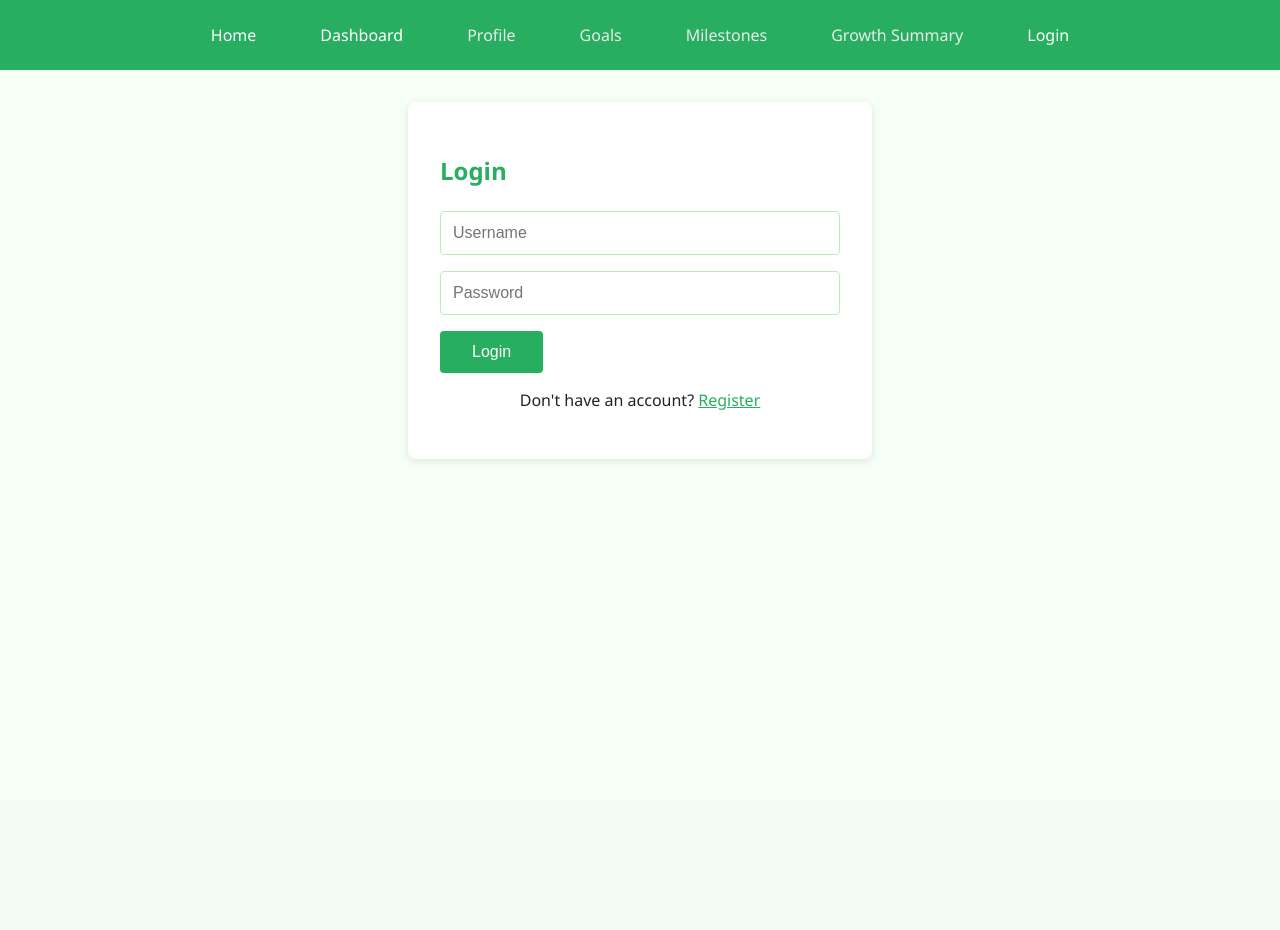
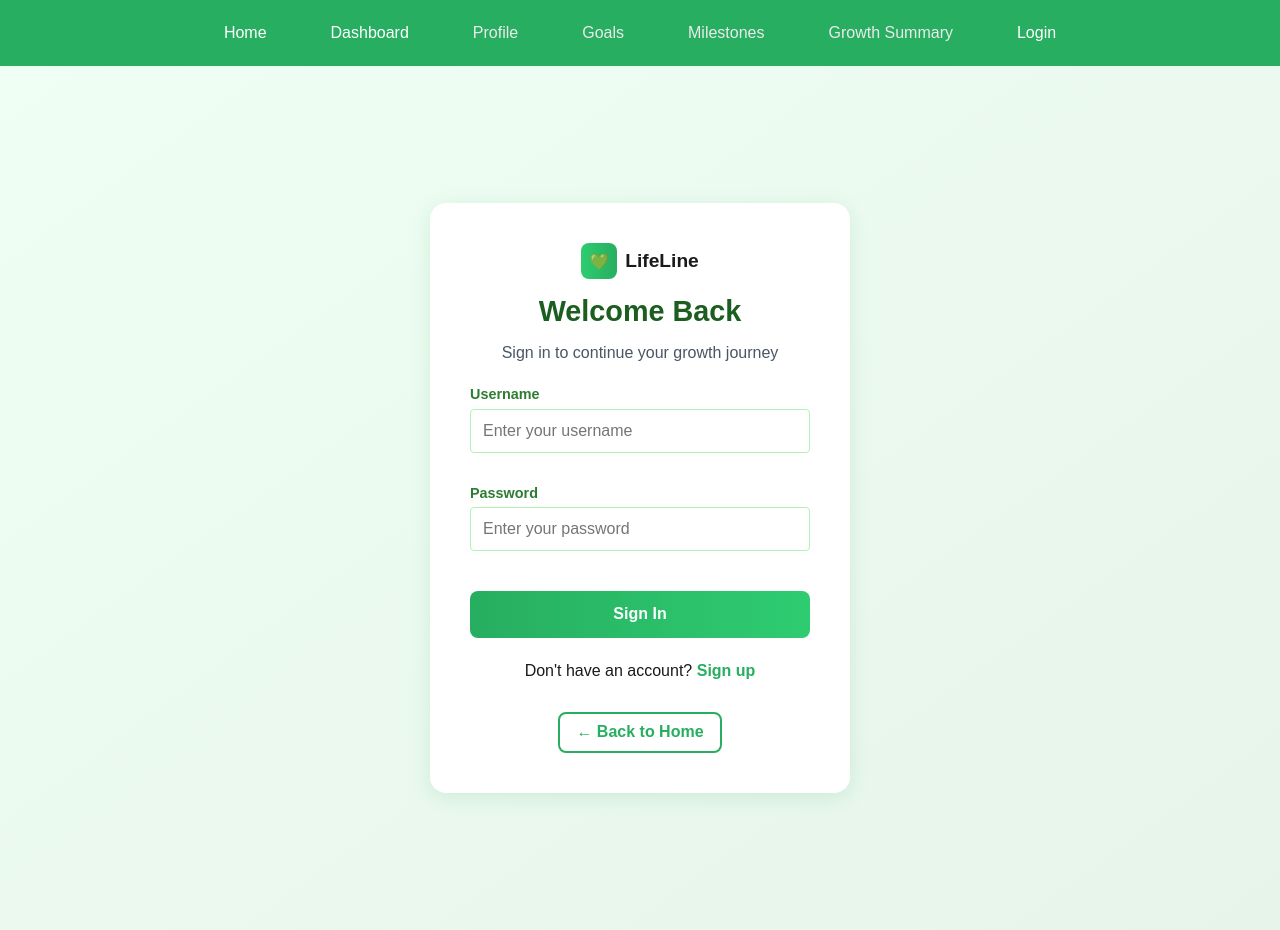
Before and after one commit to rubiojademm/CSIT327-G8-LifeLine, a Django app: page /users/login/ in a window 1280 px wide. Before the commit the page ends 461 px from the top, so only its background shows below. Run offline with Django 5.2, Linux system fonts and the light colour scheme.

Commit message:
feature(users): implement new login ui

```diff
--- /dev/null
+++ b/LifeLine/ui/static/css/login.css
@@ -0,0 +1,174 @@
+body {
+  margin: 0;
+  font-family: 'Poppins', sans-serif;
+  background: linear-gradient(to bottom right, #f0fff4, #e6f4ea);
+  color: #1a1a1a;
+}
+
+.login-page {
+  min-height: 100vh;
+  display: flex;
+  align-items: center;
+  justify-content: center;
+  padding: 2rem;
+}
+
+.login-card {
+  background: #ffffff;
+  border-radius: 16px;
+  box-shadow: 0 4px 20px rgba(39, 174, 96, 0.15);
+  max-width: 420px;
+  width: 100%;
+  padding: 2.5rem;
+  text-align: center;
+  box-sizing: border-box;
+}
+
+.logo {
+  display: flex;
+  justify-content: center;
+  align-items: center;
+  gap: 0.5rem;
+  margin-bottom: 1rem;
+}
+
+.logo-icon {
+  background: linear-gradient(90deg, #2ecc71, #27ae60);
+  color: white;
+  width: 36px;
+  height: 36px;
+  border-radius: 8px;
+  display: flex;
+  align-items: center;
+  justify-content: center;
+}
+
+h1 {
+  font-size: 1.2rem;
+  margin: 0;
+}
+
+h2 {
+  font-size: 1.8rem;
+  margin: 0.5rem 0;
+  color: #1b5e20;
+}
+
+.subtitle {
+  color: #4b5563;
+  margin-bottom: 1.5rem;
+}
+
+.login-form {
+  display: flex;
+  flex-direction: column;
+  gap: 1rem;
+  text-align: left;
+}
+
+.form-group {
+  display: flex;
+  flex-direction: column;
+  gap: 0.4rem;
+}
+
+label {
+  font-weight: 600;
+  font-size: 0.9rem;
+  color: #2e7d32;
+}
+
+input {
+  width: 100%;
+  padding: 0.8rem 1rem;
+  border: 1.5px solid #c8e6c9;
+  border-radius: 8px;
+  font-size: 1rem;
+  transition: all 0.3s;
+  box-sizing: border-box;
+}
+
+input:focus {
+  outline: none;
+  border-color: #27ae60;
+  box-shadow: 0 0 5px rgba(39, 174, 96, 0.4);
+}
+
+.btn-primary {
+  margin-top: 0.5rem;
+  background: linear-gradient(90deg, #27ae60, #2ecc71);
+  color: white;
+  font-weight: 600;
+  border: none;
+  border-radius: 8px;
+  padding: 0.9rem;
+  cursor: pointer;
+  transition: transform 0.2s ease, opacity 0.2s ease;
+}
+
+.btn-primary:hover {
+  transform: translateY(-2px);
+  opacity: 0.9;
+}
+
+.messages {
+  margin-top: 1rem;
+  min-height: 40px;
+  transition: opacity 0.3s ease-in-out;
+}
+
+.alert {
+  padding: 0.6rem;
+  border-radius: 6px;
+  font-size: 0.9rem;
+  animation: fadeIn 0.3s ease;
+}
+
+.alert-error,
+.alert-danger {
+  background: #f8d7da;
+  color: #721c24;
+}
+
+.alert-success {
+  background: #d4edda;
+  color: #155724;
+}
+
+@keyframes fadeIn {
+  from {
+    opacity: 0;
+    transform: translateY(-4px);
+  }
+  to {
+    opacity: 1;
+    transform: translateY(0);
+  }
+}
+
+.login-footer {
+  margin-top: 1.5rem;
+}
+
+.login-footer a {
+  color: #27ae60;
+  text-decoration: none;
+  font-weight: 600;
+}
+
+.btn-outline {
+  display: inline-block;
+  margin-top: 1rem;
+  padding: 0.6rem 1rem;
+  border: 2px solid #27ae60;
+  border-radius: 8px;
+  color: #27ae60;
+  text-decoration: none;
+  font-weight: 600;
+  transition: all 0.3s;
+}
+
+.btn-outline:hover {
+  background: #27ae60;
+  color: white;
+}
--- a/LifeLine/ui/templates/login.html
+++ b/LifeLine/ui/templates/login.html
@@ -1,16 +1,43 @@
 {% extends 'base.html' %}
+{% load static %}
 {% block content %}
-<div class="form-container">
-    <h2>Login</h2>
+<link rel="stylesheet" href="{% static 'css/login.css' %}">
 
-    <form method="post">
+<div class="login-page">
+  <div class="login-card">
+    <div class="logo">
+      <div class="logo-icon">💚</div>
+      <h1>LifeLine</h1>
+    </div>
+
+    <h2>Welcome Back</h2>
+    <p class="subtitle">Sign in to continue your growth journey</p>
+
+    <form method="post" class="login-form">
       {% csrf_token %}
-        <input type="text" name="username" placeholder="Username" required value="{{ username|default:'' }}">
-        <input type="password" name="password" placeholder="Password" required>
-        <button type="submit">Login</button>
-    </form>
+      <div class="form-group">
+        <label for="username">Username</label>
+        <input
+          type="text"
+          id="username"
+          name="username"
+          placeholder="Enter your username"
+          required
+          value="{{ username|default:'' }}">
+      </div>
 
-    <!-- Messages/Alerts -->
+      <div class="form-group">
+        <label for="password">Password</label>
+        <input
+          type="password"
+          id="password"
+          name="password"
+          placeholder="Enter your password"
+          required>
+      </div>
+
+      <button type="submit" class="btn-primary">Sign In</button>
+
       {% if messages %}
         <div class="messages">
           {% for message in messages %}
@@ -20,10 +47,14 @@
           {% endfor %}
         </div>
       {% endif %}
+    </form>
 
-    <p style="text-align:center; margin-top:1rem;">
-        Don't have an account?
-        <a href="{% url 'register' %}" style="color:#27ae60;">Register</a>
+    <div class="login-footer">
+      <p>Don't have an account?
+        <a href="{% url 'register' %}">Sign up</a>
       </p>
+      <a href="{% url 'landing' %}" class="btn-outline">← Back to Home</a>
+    </div>
+  </div>
 </div>
 {% endblock %}
```
Lines whose indentation alone changed are shown as unchanged.
